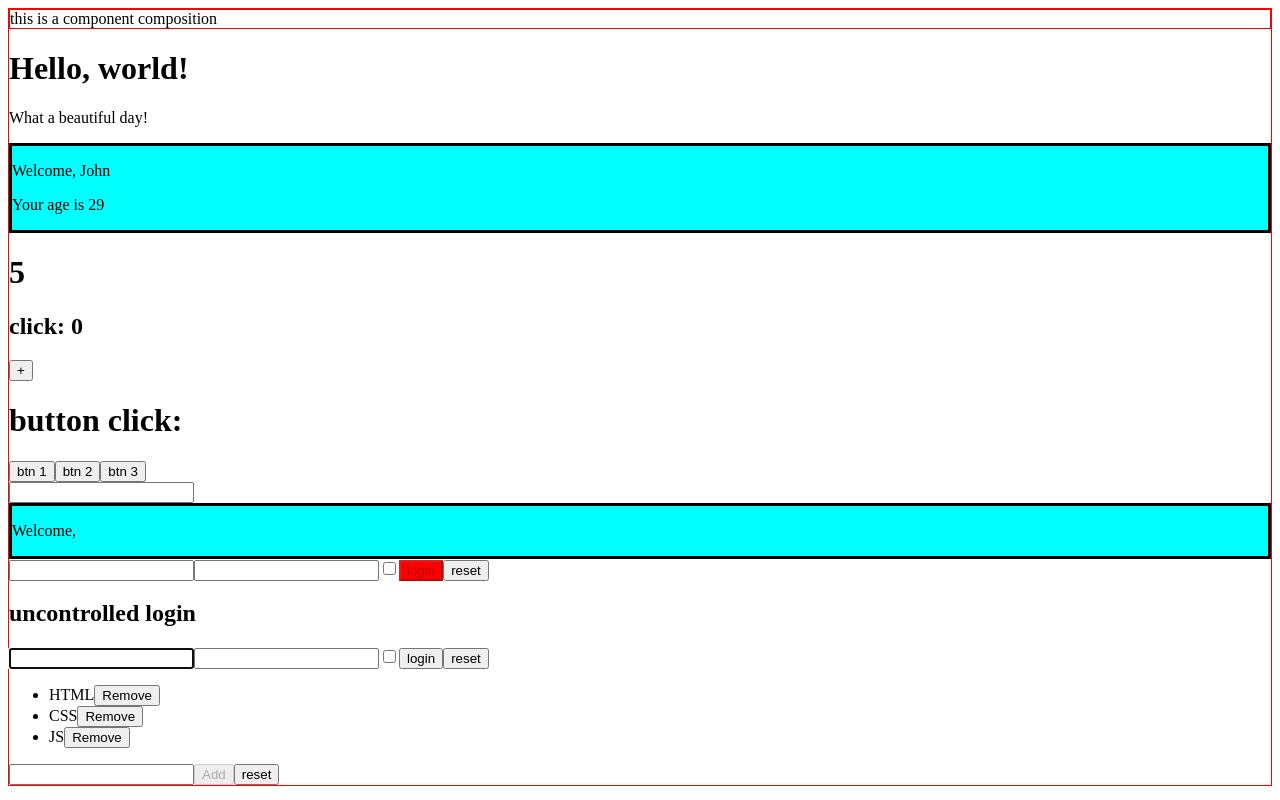
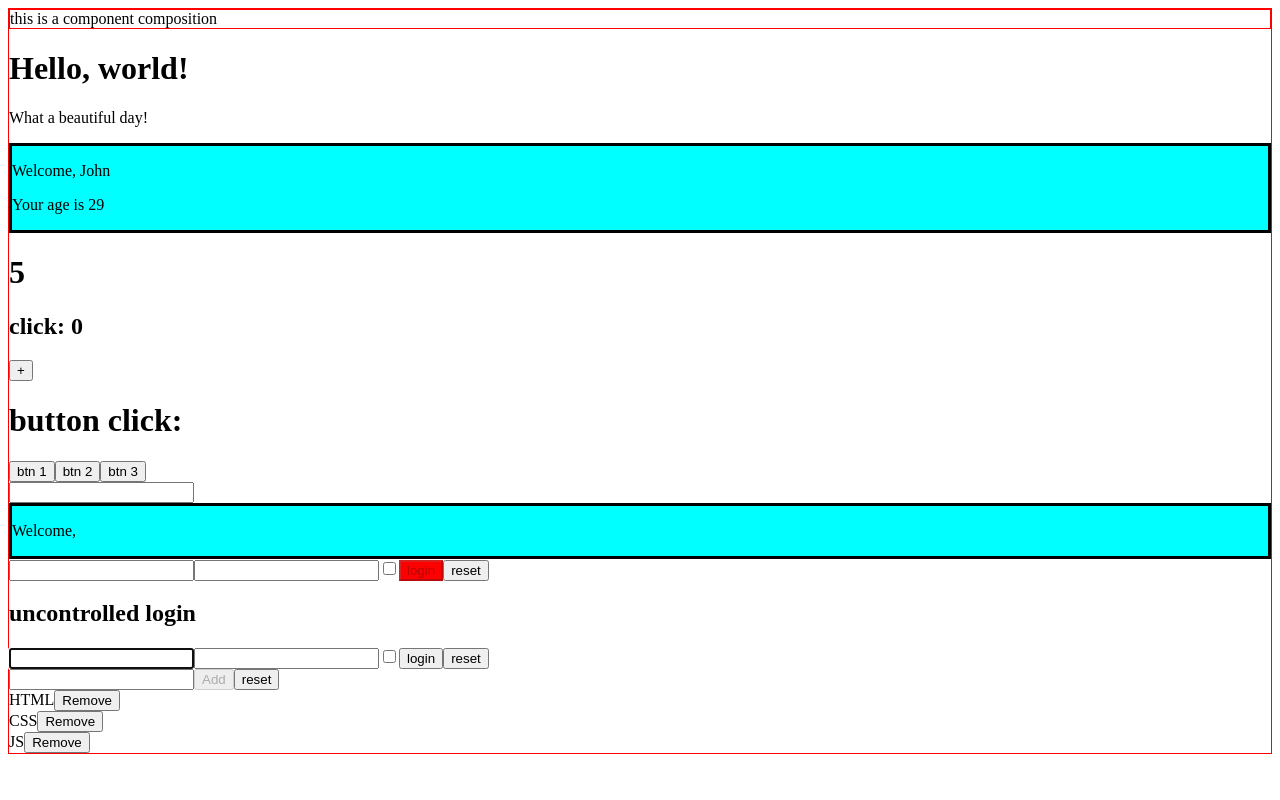
Before and after one commit to Parry93/react-exercises, a React (Create React App) app: page / in a window 1280 px wide. Built offline with nearby package versions, Linux system fonts and the light colour scheme.

Commit message:
render-props-01

```diff
--- a/src/App.js
+++ b/src/App.js
@@ -30,7 +30,17 @@ class App extends React.Component {
         <InteractiveWelcome />
         <Login onLogin={this.onLogin} />
         <UncontrolledLogin />
-        <TodoList />
+        <TodoList render = { (items, removeItem) => {
+                            return (
+                             items.map((item, index)=> (
+                                    <div key={item + index}>{item}
+
+                                      <button type='button' onClick={(event)=>{removeItem(event, index)}} >Remove</button>
+                                    </div>
+                                ))
+                            )
+                            }
+                        } />
 
 
         </Container>
--- a/src/TodoList.js
+++ b/src/TodoList.js
@@ -25,7 +25,7 @@ class TodoList extends React.Component{
 			items: []
 		});
     }
-    handleRemove = (event, remove) => {
+    removeItem = (event, remove) => {
         console.log(event.target, event.target.index)
         this.setState((state)=> {
             return{items: state.items.filter((items, index)=> index!==Number(remove))}
@@ -36,10 +36,14 @@ class TodoList extends React.Component{
     render(){
         return(
             <>
-            <ul>{this.state.items.map((item, index)=><li key={item + index}>{item}<button type='button' onClick={(event)=>{this.handleRemove(event, index)}} >Remove</button></li>)}</ul>
+            {/* <ul>{this.state.items.map((item, index)=><li key={item + index}>{item}<button type='button' onClick={(event)=>{this.removeItem(event, index)}} >Remove</button></li>)}</ul> */}
             <input name='todo' type='text' onChange={this.handleInput} value={this.state.newList} ></input>
-        <button type='button' onClick={this.handleBtn} disabled={this.state.addBtn}>Add </button>
-         <button onClick={this.handleBtnReset}>reset</button>
+            <button type='button' onClick={this.handleBtn} disabled={this.state.addBtn}>Add </button>
+            <button onClick={this.handleBtnReset}>reset</button>
+
+                <div>
+                    {this.props.render(this.state.items, this.removeItem)}
+                </div>
             </>
         )
     }
```
